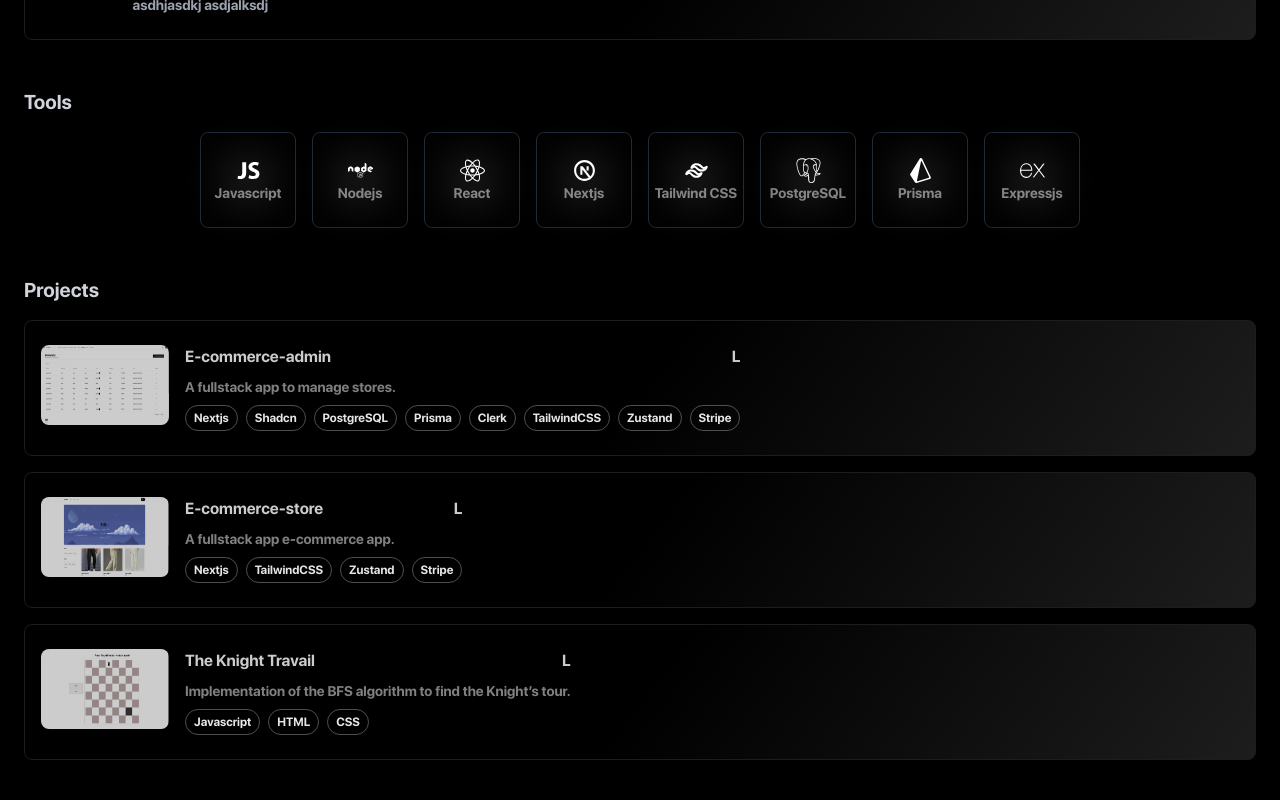
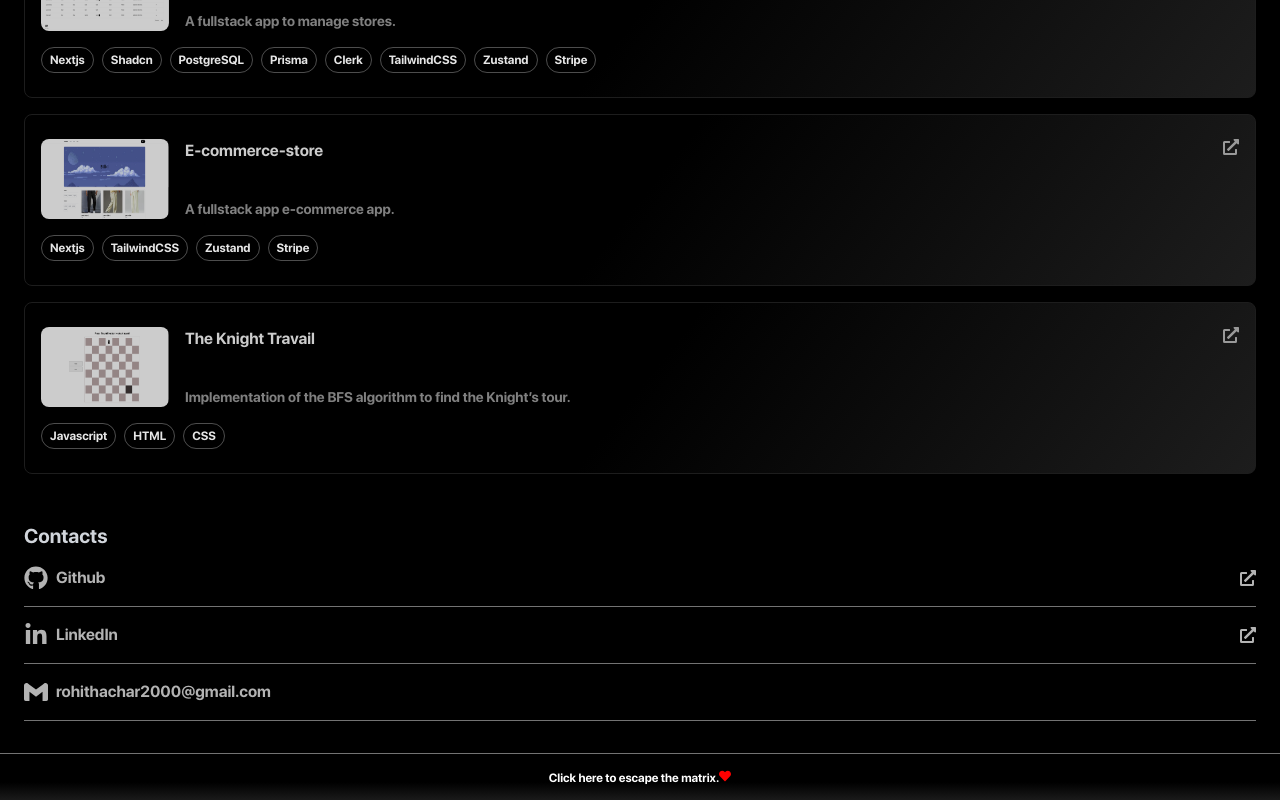
Before and after one commit to RohithAchar/Portfolio-v2, a Next.js app: page / in a window 1280 px wide. Shown: the part 880-1680 px from the top of the page. Built offline with nearby package versions, Linux system fonts and the light colour scheme.

Commit message:
Mobile finish

```diff
--- a/app/globals.css
+++ b/app/globals.css
@@ -30,3 +30,8 @@
   background: rgb(0, 0, 0);
   background: linear-gradient(308deg, rgb(29, 29, 29) 0%, rgb(0, 0, 0) 50%);
 }
+
+.footer-gradient {
+  background: rgb(0, 0, 0);
+  background: linear-gradient(0deg, rgb(29, 29, 29) 0%, rgb(0, 0, 0) 40%);
+}
--- a/app/page.jsx
+++ b/app/page.jsx
@@ -1,9 +1,16 @@
 "use client";
 
-import { FaNode, FaReact } from "react-icons/fa";
+import {
+  FaExternalLinkAlt,
+  FaGithub,
+  FaHeart,
+  FaLinkedinIn,
+  FaNode,
+  FaReact,
+} from "react-icons/fa";
 import { RiNextjsLine, RiTailwindCssLine } from "react-icons/ri";
 import { IoLogoJavascript } from "react-icons/io";
-import { SiExpress, SiPostgresql, SiPrisma } from "react-icons/si";
+import { SiExpress, SiGmail, SiPostgresql, SiPrisma } from "react-icons/si";
 import Image from "next/image";
 
 import Container from "../components/ui/container";
@@ -27,12 +34,12 @@
               A passionate{" "}
               <span className="text-accent">fullstack developer</span>.
             </p>
-            <button
-              onClick={() => {}}
-              className="border border-[#1D1D1D] py-4 px-6 rounded-lg w-40 text-sm text-accent/90"
+            <a
+              href="https://drive.usercontent.google.com/download?id=1q8Tpribf6yYR0-dVc-o-QKv7PCG9ICRj&export=download&authuser=0&confirm=t&uuid=02fb17aa-1970-4fce-b712-1945903ca227&at=AO7h07eCxEosKS7840TJx"
+              className="border text-center border-[#1D1D1D] py-4 px-6 rounded-lg w-40 text-sm text-accent/90"
             >
               Download CV
-            </button>
+            </a>
           </div>
         </section>
         {/* ABOUT */}
@@ -77,7 +84,7 @@
           </div>
         </section>
         {/* EDUCATION */}
-        <section id="education">
+        {/* <section id="education">
           <div className="relative flex flex-col justify-center gap-y-4 p-4 px-6">
             <h3 className="text-xl font-semibold text-gray-300">Education</h3>
             <Card>
@@ -108,7 +115,7 @@
               </div>
             </Card>
           </div>
-        </section>
+        </section> */}
         {/* ABOUT */}
         <section id="about">
           <div className="relative flex flex-col justify-center gap-y-4 p-4 px-6">
@@ -153,6 +160,11 @@
         <section id="projects">
           <div className="relative flex flex-col justify-center gap-y-4 p-4 px-6">
             <h3 className="text-xl font-semibold text-gray-300">Projects</h3>
+            <a
+              className="group"
+              href="https://e-commerce-admin-lovat-kappa.vercel.app/"
+              target="_blank"
+            >
               <Card>
                 <div className="flex gap-4">
                   <div className="relative min-w-32 min-h-20 max-w-32 max-h-20 rounded-lg">
@@ -163,14 +175,19 @@
                       className="min-w-32 min-h-20 max-w-32 max-h-20 rounded-lg opacity-80"
                     />
                   </div>
-                <div className="flex flex-col justify-between gap-2">
-                  <p className="flex justify-between text-semibold text-accent/80">
-                    E-commerce-admin <span>L</span>{" "}
+                  <div className="flex flex-col justify-between gap-2 w-full">
+                    <p className="flex justify-between items-center text-semibold text-accent/80">
+                      E-commerce-admin{" "}
+                      <span className="opacity-70 group-hover:scale-110 group-hover:opacity-90 transition">
+                        <FaExternalLinkAlt />
+                      </span>{" "}
                     </p>
                     <p className="text-sm font-normal text-accent/50">
                       A fullstack app to manage stores.
                     </p>
-                  <div className="flex gap-2 flex-wrap">
+                  </div>
+                </div>
+                <div className="flex gap-2 flex-wrap mt-4">
                   <Badge>Nextjs</Badge>
                   <Badge>Shadcn</Badge>
                   <Badge>PostgreSQL</Badge>
@@ -180,9 +197,13 @@
                   <Badge>Zustand</Badge>
                   <Badge>Stripe</Badge>
                 </div>
-                </div>
-              </div>
               </Card>
+            </a>
+            <a
+              href="https://e-commerce-store-six-pearl.vercel.app/"
+              target="_blank"
+              className="group"
+            >
               <Card>
                 <div className="flex gap-4">
                   <div className="relative min-w-32 min-h-20 max-w-32 max-h-20 rounded-lg">
@@ -193,22 +214,31 @@
                       className="min-w-32 min-h-20 max-w-32 max-h-20 rounded-lg opacity-80"
                     />
                   </div>
-                <div className="flex flex-col justify-between gap-2">
+                  <div className="flex flex-col justify-between gap-2 w-full">
                     <p className="flex justify-between text-semibold text-accent/80">
-                    E-commerce-store <span>L</span>{" "}
+                      E-commerce-store{" "}
+                      <span className="opacity-70 group-hover:scale-110 group-hover:opacity-90 transition">
+                        <FaExternalLinkAlt />
+                      </span>{" "}
                     </p>
                     <p className="text-sm font-normal text-accent/50">
                       A fullstack app e-commerce app.
                     </p>
-                  <div className="flex gap-2 flex-wrap">
+                  </div>
+                </div>
+                <div className="flex gap-2 flex-wrap mt-4">
                   <Badge>Nextjs</Badge>
                   <Badge>TailwindCSS</Badge>
                   <Badge>Zustand</Badge>
                   <Badge>Stripe</Badge>
                 </div>
-                </div>
-              </div>
               </Card>
+            </a>
+            <a
+              href="https://rohithachar.github.io/Knights-Travails/"
+              target="_blank"
+              className="group"
+            >
               <Card>
                 <div className="flex gap-4">
                   <div className="relative min-w-32 min-h-20 max-w-32 max-h-20 rounded-lg">
@@ -219,38 +249,102 @@
                       className="min-w-32 min-h-20 max-w-32 max-h-20 rounded-lg opacity-80"
                     />
                   </div>
-                <div className="flex flex-col justify-between gap-2">
+                  <div className="flex flex-col justify-between gap-2 w-full">
                     <p className="flex justify-between text-semibold text-accent/80">
-                    The Knight Travail <span>L</span>{" "}
+                      The Knight Travail{" "}
+                      <span className="opacity-70 group-hover:scale-110 group-hover:opacity-90 transition">
+                        <FaExternalLinkAlt />
+                      </span>{" "}
                     </p>
                     <p className="text-sm font-normal text-accent/50">
                       Implementation of the BFS algorithm to find the Knight’s
                       tour.
                     </p>
-                  <div className="flex gap-2 flex-wrap">
+                  </div>
+                </div>
+                <div className="flex gap-2 flex-wrap mt-4">
                   <Badge>Javascript</Badge>
                   <Badge>HTML</Badge>
                   <Badge>CSS</Badge>
                 </div>
-                </div>
-              </div>
               </Card>
+            </a>
           </div>
         </section>
         {/* CONTACT */}
-        <section id="projects">
+        <section id="contacts">
           <div className="relative flex flex-col justify-center gap-y-4 p-4 px-6">
-            <h3 className="text-xl font-semibold text-gray-300">Projects</h3>
-            <Card></Card>
+            <h3 className="text-xl font-semibold text-gray-300">Contacts</h3>
+
+            <div className="flex flex-col justify-between gap-y-4">
+              <a
+                href="https://github.com/RohithAchar"
+                target="_blank"
+                className="group"
+              >
+                <div className="flex justify-between items-center w-full">
+                  <div className="flex items-center gap-x-2 text-accent/70 group-hover:text-accent">
+                    <FaGithub className="w-6 h-6" />
+                    Github
+                  </div>
+                  <span className="opacity-70 group-hover:scale-110 group-hover:opacity-90 transition">
+                    <FaExternalLinkAlt />
+                  </span>
+                </div>
+              </a>
+              <div className="border-b border-accent/45" />
+              <a
+                href="https://github.com/RohithAchar"
+                target="_blank"
+                className="group"
+              >
+                <div className="flex justify-between items-center w-full">
+                  <div className="flex items-center gap-x-2 text-accent/70 group-hover:text-accent">
+                    <FaLinkedinIn className="w-6 h-6" />
+                    LinkedIn
+                  </div>
+                  <span className="opacity-70 group-hover:scale-110 group-hover:opacity-90 transition">
+                    <FaExternalLinkAlt />
+                  </span>
+                </div>
+              </a>
+              <div className="border-b border-accent/45" />
+              <a
+                href="https://github.com/RohithAchar"
+                target="_blank"
+                className="group"
+              >
+                <div className="flex justify-between items-center w-full">
+                  <div className="flex items-center gap-x-2 text-accent/70 group-hover:text-accent">
+                    <SiGmail className="w-6 h-6" />
+                    rohithachar2000@gmail.com
+                  </div>
+                </div>
+              </a>
+              <div className="border-b border-accent/45" />
+            </div>
           </div>
         </section>
-        {/* FOOTER */}
-        <section id="projects">
+
+        <footer id="projects" className="bg-white/85 footer-gradient">
+          <div className="border-b border-accent/45" />
+          <a
+            className="text-xs text-center text-accent group"
+            href="https://youtu.be/xvFZjo5PgG0?si=O3BRAjGf9-_3Mkcv"
+            target="_blank"
+            rel="noopener noreferrer"
+          >
             <div className="relative flex flex-col justify-center gap-y-4 p-4 px-6">
-            <h3 className="text-xl font-semibold text-gray-300">Projects</h3>
-            <Card></Card>
+              <div className="flex justify-center">
+                {" "}
+                Click here to escape the matrix.
+                <span>
+                  <FaHeart color="red" />
+                </span>
               </div>
-        </section>
+            </div>
+          </a>
+        </footer>
       </div>
     </Container>
   );
--- a/components/logo-card.jsx
+++ b/components/logo-card.jsx
@@ -1,7 +1,7 @@
 const LogoCard = ({ children }) => {
   return (
-    <div className="relative w-24 h-24 border rounded-lg border-gray-800 flex flex-col items-center justify-center">
-      <div className="absolute w-4 h-4 bg-accent blur-xl" />
+    <div className="relative w-24 h-24 border rounded-lg border-gray-800 flex flex-col items-center justify-center overflow-hidden">
+      <div className="absolute w-2 h-2 bg-accent blur-xl" />
       {children}
     </div>
   );
```
Lines whose indentation alone changed are shown as unchanged.
